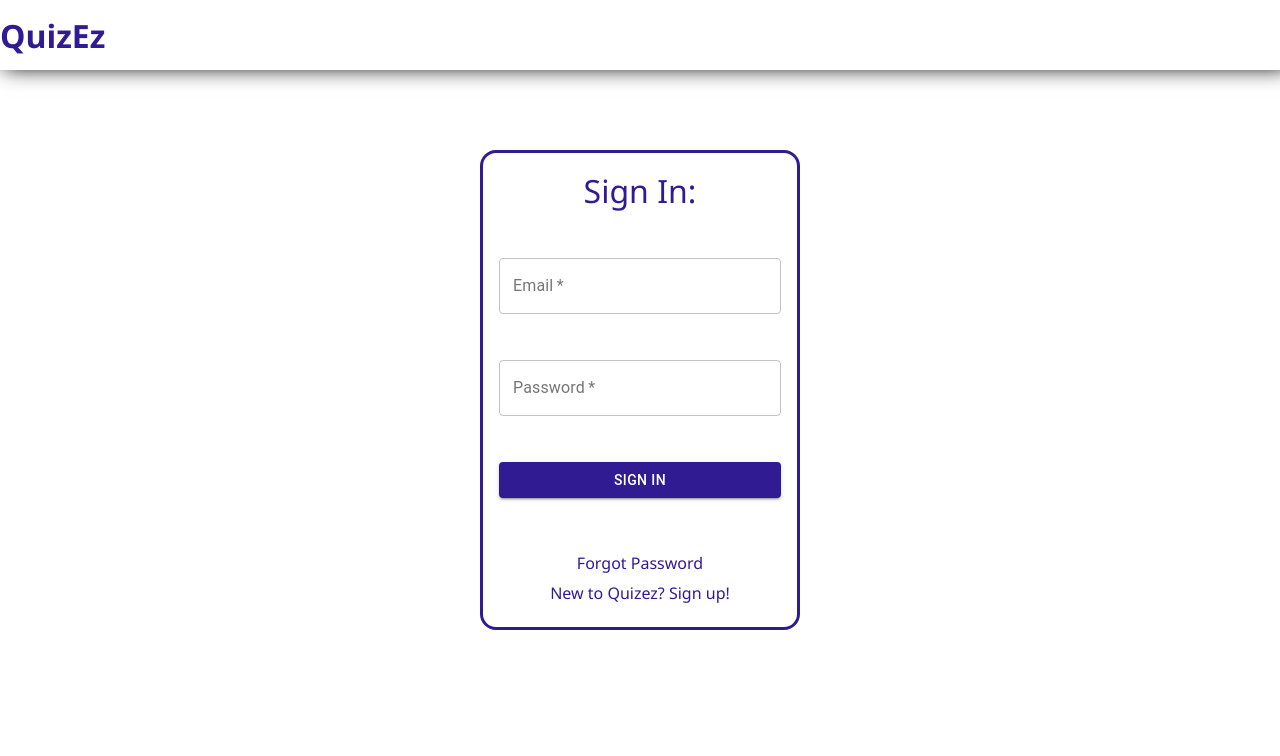
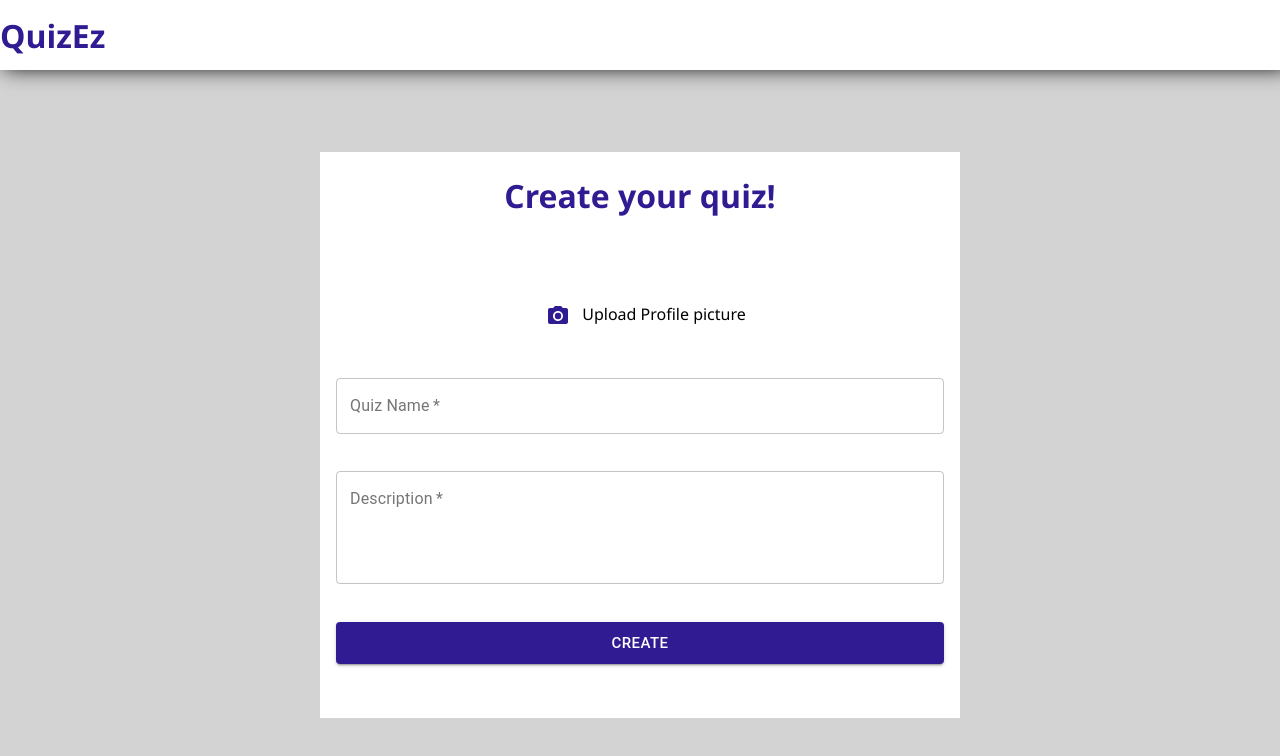
Before and after one commit to KumaranSahi/quizez, a React (Create React App) app: page /create-quiz in a window 1280 px wide. Before the commit this address led to /sign-up. Shown: the top 756 px of the page. Built offline with nearby package versions, Linux system fonts and the light colour scheme.

Commit message:
feature-added admin auth gaurd

```diff
--- a/src/App.tsx
+++ b/src/App.tsx
@@ -26,6 +26,13 @@ const LockSignup=({...props})=>{
   )
 }
 
+const AdminAuthGaurd=({...props})=>{
+  const {token,isAdmin}=useAuth()
+  return(
+      (token&&isAdmin)?<Redirect to="/"/>:<Route {...props}/>
+  )
+}
+
 function App() {
   const {token,authLoading}=useAuth()
   const {quizLoading}=useQuiz()
@@ -44,14 +51,14 @@ function App() {
           <PlayQuizContextProvider>
             <Switch>
               <LockSignup path="/sign-up" component={Signup}/>
-              <PrivateLink path="/edit-quiz" component={QuizEditing}/>
-              <PrivateLink path="/create-quiz" component={CreateQuiz}/>
-              <PrivateLink path="/my-quizes" component={MyQuizes}/>
+              <AdminAuthGaurd path="/edit-quiz" component={QuizEditing}/>
+              <AdminAuthGaurd path="/create-quiz" component={CreateQuiz}/>
+              <AdminAuthGaurd path="/my-quizes" component={MyQuizes}/>
               <PrivateLink path="/rules" component={Rules}/>
               <PrivateLink path="/play-quiz" component={PlayQuiz}/>
               <PrivateLink path="/quiz-result" component={QuizResult}/>
               <PrivateLink path="/my-scores" component={MyScores}/>
-              <PrivateLink path="/create-quiz-and-leaderboard" component={CreateQuizAndLeaderBoardPage}/>
+              <PrivateLink path="/mobile-leaderboard" component={CreateQuizAndLeaderBoardPage}/>
               {token?<PrivateLink path="/" component={Home}/>:<Route path="/" component={Signup}/>}
             </Switch>
           </PlayQuizContextProvider>
--- a/src/Components/CreateQuizAndLeaderBoard/CreateQuizAndLeaderBoard.tsx
+++ b/src/Components/CreateQuizAndLeaderBoard/CreateQuizAndLeaderBoard.tsx
@@ -2,13 +2,15 @@ import classes from './CreateQuizAndLeaderBoard.module.css'
 import {Table,TableBody,TableCell,TableContainer,TableHead,TableRow,Paper,Button} from '@material-ui/core';
 import {useHistory} from 'react-router-dom'
 import {useQuiz} from '../../Store/QuizContext/QuizContext'
+import { useAuth } from '../../Store/AuthContext/AuthContext';
 
 export const CreateQuizAndLeaderBoard=()=>{
     const {leaderBoard}=useQuiz()
     const {push}=useHistory()
+    const {isAdmin}=useAuth()
     return(
         <div className={classes["create-quiz-personal-scores"]}>
-            <Button
+            {isAdmin&&<Button
                 variant="outlined"
                 color="primary"
                 fullWidth
@@ -16,9 +18,9 @@ export const CreateQuizAndLeaderBoard=()=>{
                 onClick={()=>push("/create-quiz")}
             >
                 Create Quiz
-            </Button>
+            </Button>}
             <hr/>
-            <Button
+            {isAdmin&&<Button
                 variant="contained"
                 color="primary"
                 fullWidth
@@ -26,7 +28,7 @@ export const CreateQuizAndLeaderBoard=()=>{
                 onClick={()=>push("/my-quizes")}
             >
                 My Quizes
-            </Button>
+            </Button>  }
             <h1>
                 Top 10 Leader Board
             </h1>
--- a/src/Components/MobileNavbar/MobileNavbar.tsx
+++ b/src/Components/MobileNavbar/MobileNavbar.tsx
@@ -5,7 +5,7 @@ import {NavLink} from 'react-router-dom';
 import { useAuth } from '../../Store/AuthContext/AuthContext';
 
 export const MobileNavbar=()=>{
-    const {}=useAuth()
+    const {isAdmin}=useAuth()
     return(
         <div className={classes["mobile-nav-bar"]}>
             <p className={classes["nav-button"]}>
@@ -14,15 +14,15 @@ export const MobileNavbar=()=>{
                 </NavLink>
             </p>
             <p className={classes["nav-button"]}>
-                <NavLink to="/create-quiz-and-leaderboard" activeClassName={classes["active-mobile"]}>
+                <NavLink to="/mobile-leaderboard" activeClassName={classes["active-mobile"]}>
                     <FontAwesomeIcon icon={faBookOpen}/>
                 </NavLink>
             </p>
-            <p className={classes["nav-button"]}>
+            {isAdmin&&<p className={classes["nav-button"]}>
                 <NavLink to="/my-quizes" activeClassName={classes["active-mobile"]}>
                     <FontAwesomeIcon icon={faBook}/>
                 </NavLink>
-            </p>
+            </p>}
             <p className={classes["nav-button"]}>
                 <NavLink to="/my-scores" activeClassName={classes["active-mobile"]}>
                     <FontAwesomeIcon icon={faHistory}/>
--- a/src/Pages/MyQuizes/MyQuizes.tsx
+++ b/src/Pages/MyQuizes/MyQuizes.tsx
@@ -20,6 +20,16 @@ export const MyQuizes=()=>{
             <h1>
                 My Quizes
             </h1>
+            <Button
+                variant="outlined"
+                color="primary"
+                fullWidth
+                size="large"
+                onClick={()=>push("/create-quiz")}
+                style={{marginBottom:"1rem"}}
+            >
+                Create Quiz
+            </Button>
             <TableContainer component={Paper}>
             <Table className={classes.table} aria-label="customized table">
                 <TableHead>
--- a/src/Store/AuthContext/AuthContext.types.ts
+++ b/src/Store/AuthContext/AuthContext.types.ts
@@ -18,6 +18,7 @@ export type AuthContextType={
     authLoading:boolean;
     setAuthLoading:Dispatch<SetStateAction<boolean>>;
     dispatch:Dispatch<Action>;
+    isAdmin:string;
 }
 
 export type State={
```
